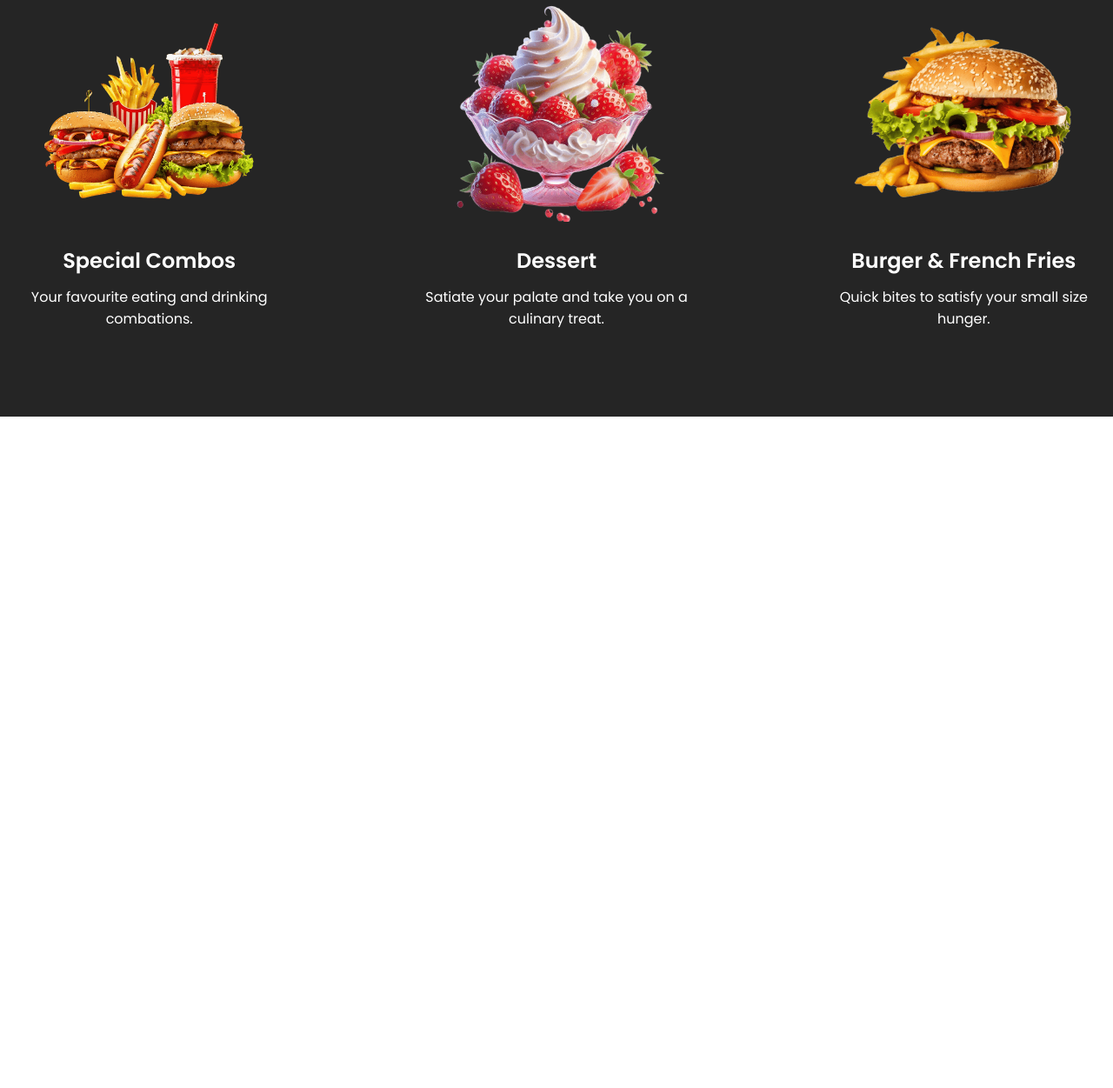
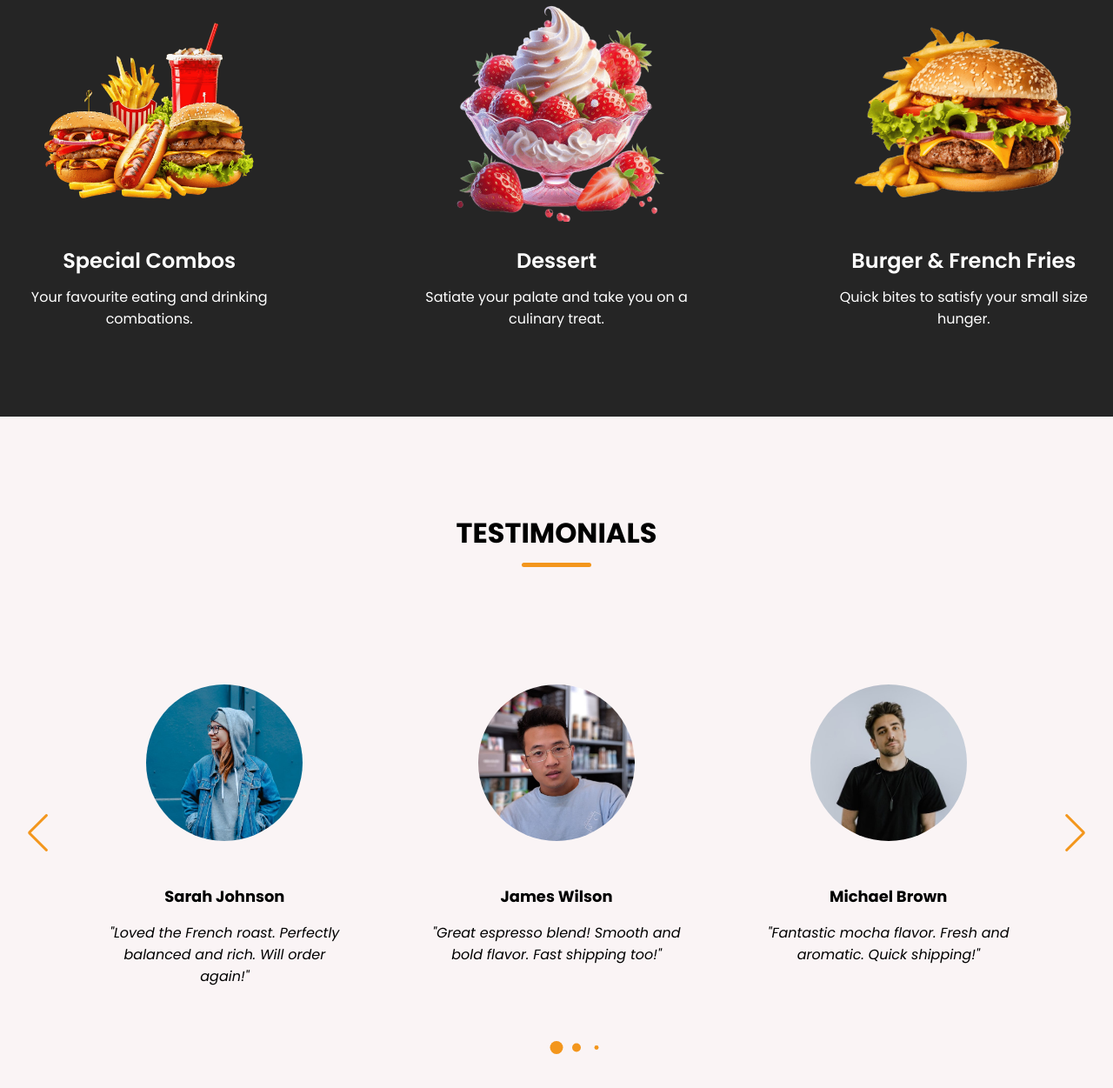
Before and after one commit to shalick/Coffee, a plain HTML site: page src/index.html in a window 1280 px wide. Shown: the part 2203-3454 px from the top of the page at 87% size. Before the commit the page ends 2682 px from the top, so only its background shows below. Drawn offline with nearby package versions, Linux system fonts and the light colour scheme; a web font is replaced by a local one.

Commit message:
feat: add testimonials section

```diff
--- a/src/index.html
+++ b/src/index.html
@@ -8,6 +8,10 @@
       rel="stylesheet"
       href="https://cdnjs.cloudflare.com/ajax/libs/font-awesome/6.7.2/css/all.min.css"
       class="rel"
+    />
+    <link
+      rel="stylesheet"
+      href="https://cdn.jsdelivr.net/npm/swiper@11/swiper-bundle.min.css"
     />
     <link rel="stylesheet" href="style.css" />
   </head>
@@ -177,7 +181,62 @@
           </ul>
         </div>
       </section>
+      <section class="testimonials-section">
+        <h2 class="section-title">Testimonials</h2>
+        <div class="section-content">
+          <div class="slider-container swiper">
+            <div class="slider-wrapper">
+              <ul class="testimonials-list swiper-wrapper">
+                <li class="testimonial swiper-slide">
+                  <img src="images/user-1.jpg" alt="User" class="user-image" />
+                  <h3 class="name">Sarah Johnson</h3>
+                  <i class="feedback"
+                    >"Loved the French roast. Perfectly balanced and rich. Will
+                    order again!"
+                  </i>
+                </li>
+                <li class="testimonial swiper-slide">
+                  <img src="images/user-2.jpg" alt="User" class="user-image" />
+                  <h3 class="name">James Wilson</h3>
+                  <i class="feedback"
+                    >"Great espresso blend! Smooth and bold flavor. Fast
+                    shipping too!"
+                  </i>
+                </li>
+                <li class="testimonial swiper-slide">
+                  <img src="images/user-3.jpg" alt="User" class="user-image" />
+                  <h3 class="name">Michael Brown</h3>
+                  <i class="feedback"
+                    >"Fantastic mocha flavor. Fresh and aromatic. Quick
+                    shipping!"
+                  </i>
+                </li>
+                <li class="testimonial swiper-slide">
+                  <img src="images/user-4.jpg" alt="User" class="user-image" />
+                  <h3 class="name">Emily Harris</h3>
+                  <i class="feedback"
+                    >"Excellent quality! Fresh beans and quick delivery. Highly
+                    recommend."
+                  </i>
+                </li>
+                <li class="testimonial swiper-slide">
+                  <img src="images/user-5.jpg" alt="User" class="user-image" />
+                  <h3 class="name">Anthony Thompson</h3>
+                  <i class="feedback"
+                    >"Best decaf I've tried! Smooth and flavorful. Arrived
+                    promptly."
+                  </i>
+                </li>
+              </ul>
+              <div class="swiper-slide-button swiper-pagination"></div>
+              <div class="swiper-slide-button swiper-button-prev"></div>
+              <div class="swiper-slide-button swiper-button-next"></div>
+            </div>
+          </div>
+        </div>
+      </section>
     </main>
+    <script src="https://cdn.jsdelivr.net/npm/swiper@11/swiper-bundle.min.js"></script>
     <script src="script.js"></script>
   </body>
 </html>
--- a/src/script.js
+++ b/src/script.js
@@ -7,3 +7,34 @@ menuOpenButton.addEventListener("click", () => {
 menuCloseButton.addEventListener("click", () => {
   menuOpenButton.click();
 });
+
+const swiper = new Swiper(".slider-wrapper", {
+  loop: true,
+  grabCursor: true,
+  spaceBetween: 25,
+
+  // If we need pagination
+  pagination: {
+    el: ".swiper-pagination",
+    clickable: true,
+    dynamicBullets: true,
+  },
+
+  // Navigation arrows
+  navigation: {
+    nextEl: ".swiper-button-next",
+    prevEl: ".swiper-button-prev",
+  },
+
+  breakpoints: {
+    0: {
+      slidesPerView: 1,
+    },
+    768: {
+      slidesPerView: 2,
+    },
+    1024: {
+      slidesPerView: 3,
+    },
+  },
+});
--- a/src/style.css
+++ b/src/style.css
@@ -276,6 +276,59 @@ header .navbar {
   font-weight: var(--font-weight-semibold);
 }
 
+/* Menu section */
+.testimonials-section {
+  padding: 50px 0 100px;
+  background: var(--light-pink-color);
+}
+
+.testimonials-section .slider-wrapper {
+  overflow: hidden;
+  margin: 0 60px 50px;
+}
+
+.testimonials-section .testimonial {
+  display: flex;
+  padding: 35px;
+  text-align: center;
+  flex-direction: column;
+  align-items: center;
+}
+
+.testimonials-section .testimonial .user-image {
+  width: 180px;
+  height: 180px;
+  object-fit: cover;
+  margin-bottom: 50px;
+  border-radius: var(--border-radius-circle);
+}
+
+.testimonials-section .testimonial .name {
+  margin-bottom: 16px;
+  font-size: var(--font-size-m);
+}
+
+.testimonials-section .testimonial .feedback {
+  line-height: 25px;
+}
+
+.testimonials-section .swiper-pagination-bullet {
+  width: 15px;
+  height: 15px;
+  opacity: 1;
+  background: var(--secondary-color);
+}
+
+.testimonials-section .swiper-slide-button {
+  margin-top: -50px;
+  color: var(--secondary-color);
+  transition: 0.3s ease;
+}
+
+.testimonials-section .swiper-slide-button:hover {
+  color: var(--primary-color);
+}
+
 @media screen and (max-width: 1024px) {
   .menu-section .menu-list {
     gap: 60px;
@@ -392,4 +445,12 @@ header .navbar {
   .menu-section .menu-list .menu-item {
     width: 100%;
   }
+
+  .testimonials-section .slider-wrapper {
+    margin: 0 0 30px;
+  }
+
+  .testimonials-section .swiper-slide-button {
+    display: none;
+  }
 }
```
